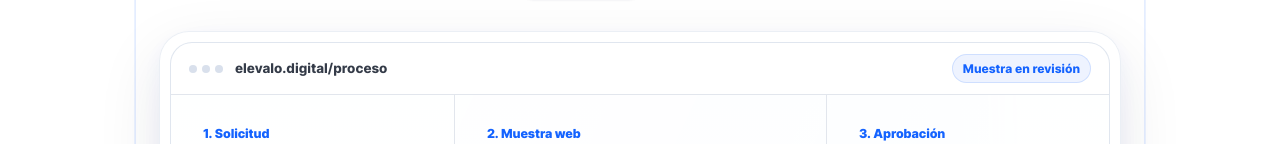
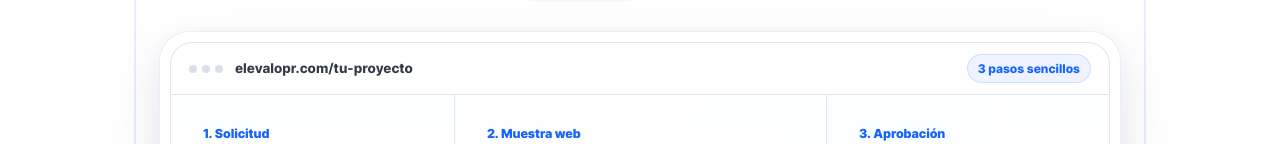
Before and after one commit to ayxse/elevalo, a React (Vite) app: page / in a window 1280 px wide. Shown: the part 457-601 px from the top of the page. Built offline with nearby package versions, Linux system fonts and the light colour scheme; no server answers.

Commit message:
Update translations.js

```diff
--- a/src/data/translations.js
+++ b/src/data/translations.js
@@ -392,8 +392,8 @@ export const translations = {
     },
     preview: {
       aria: "Vista previa del servicio",
-      path: "elevalo.digital/proceso",
-      status: "Muestra en revisión",
+      path: "elevalopr.com/tu-proyecto",
+      status: "3 pasos sencillos",
       floaters: ["Servicios", "Estilo", "Contacto", "Dominio", "Reservas", "Fotos"],
       requestLabel: "1. Solicitud",
       requestTitle: "Detalles del negocio",
@@ -798,8 +798,8 @@ export const translations = {
     },
     preview: {
       aria: "Service preview",
-      path: "elevalo.digital/process",
-      status: "Sample in review",
+      path: "elevalopr.com/your-project",
+      status: "3 simple steps",
       floaters: ["Services", "Style", "Contact", "Domain", "Bookings", "Photos"],
       requestLabel: "1. Request",
       requestTitle: "Business details",
```
